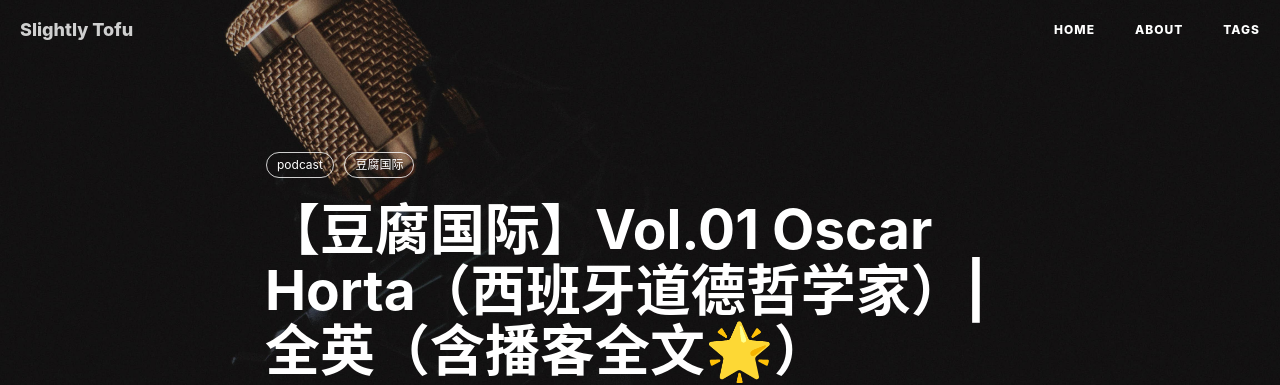
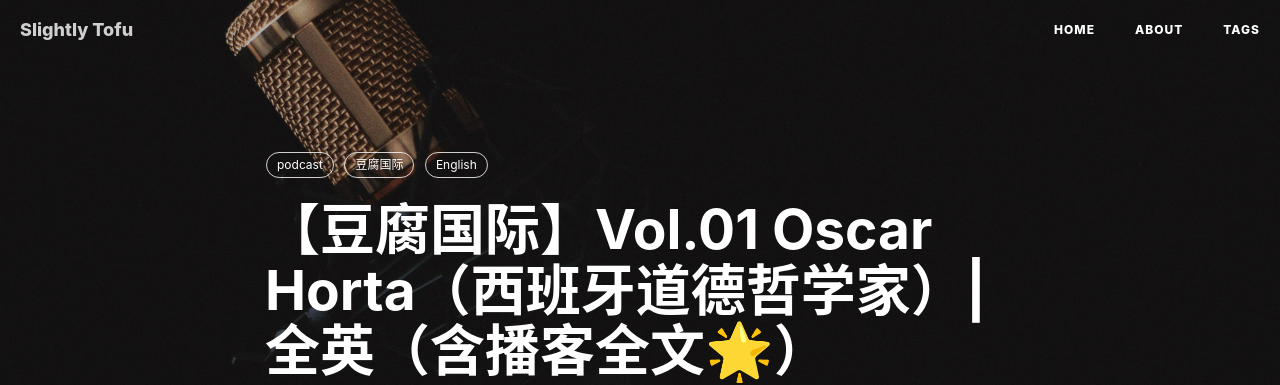
Before and after one commit to slightlytofu/slightlytofu.github.io, a Jekyll site: the page built from _posts/2025-09-07-豆腐国际-Vol.01-OscarHorta-西班牙道德哲学家.md, in a window 1280 px wide and 900 px high. Shown: the top 385 px of the window. Built offline with Jekyll 4.4.1, drawn with Linux system fonts in a browser that asks for light colours; nearby versions of some CDN libraries; comment, search, counter and statistics services are not loaded.

```diff
--- a/_posts/2025-09-07-豆腐国际-Vol.01-OscarHorta-西班牙道德哲学家.md
+++ b/_posts/2025-09-07-豆腐国际-Vol.01-OscarHorta-西班牙道德哲学家.md
@@ -9,6 +9,7 @@
 tags:
     - podcast
     - 豆腐国际
+    - English
 ---
 
 ## 简介
```
